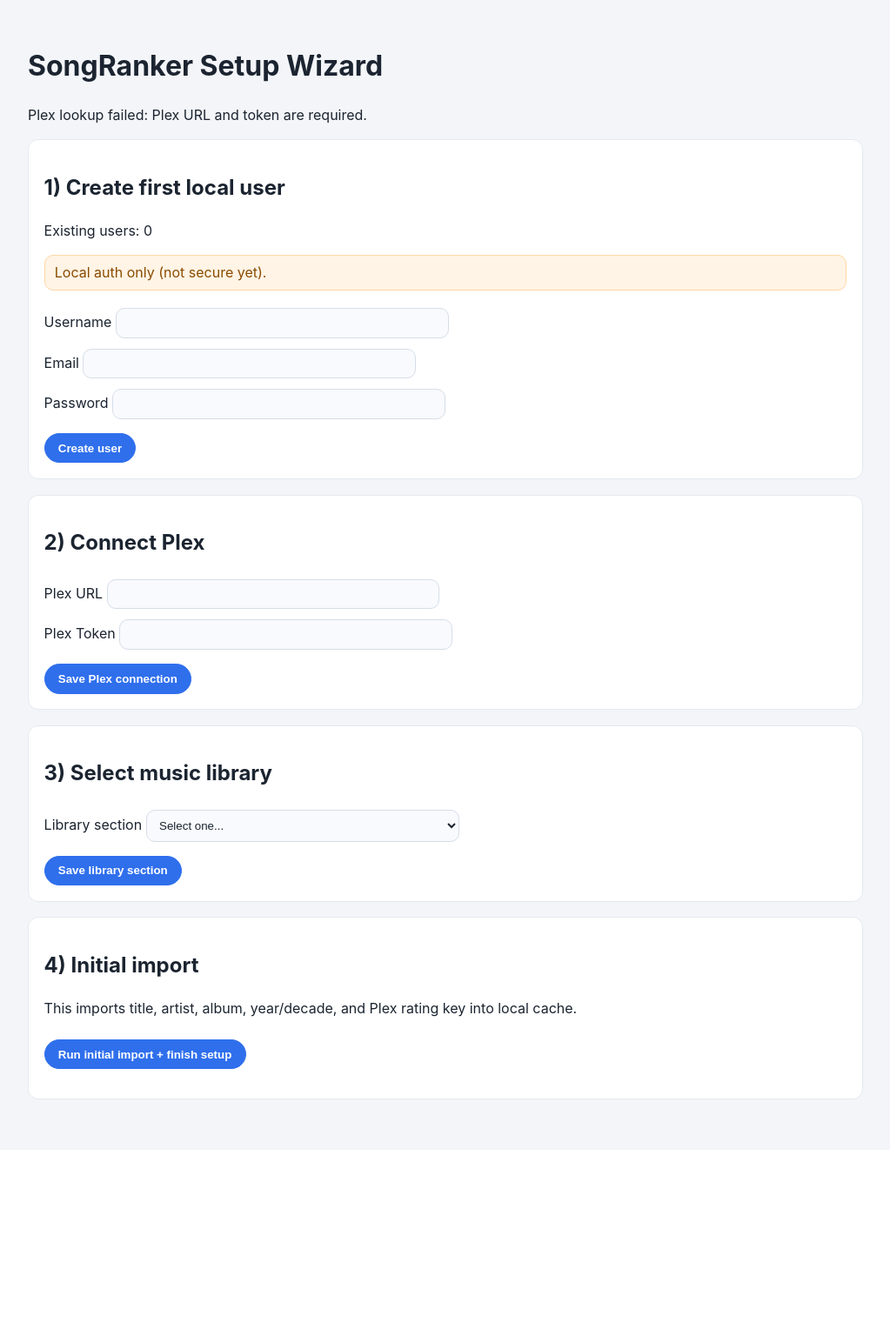
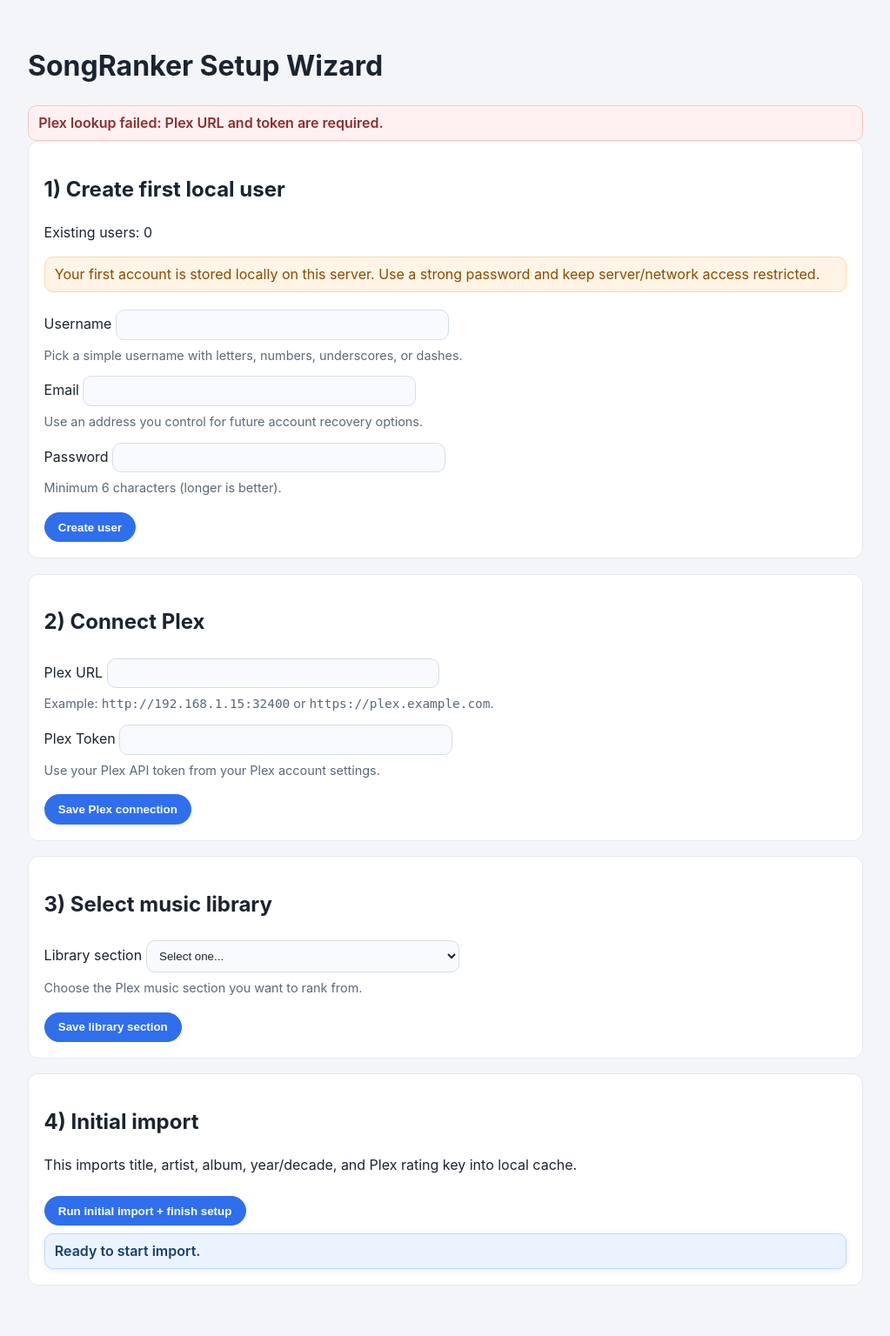
Before and after one commit to tyighter/songranker, a FastAPI app: page /setup in a window 1280 px wide. Shown: the whole page at 87% size, without its empty margins (128-1151 px from the left). Before the commit the page ends 1264 px from the top, so only its background shows below. Run offline with FastAPI, Linux system fonts and the light colour scheme; data comes from the database, SQL or seed files in the repository; parts of the project's set-up code (start-up, migrations or seed data) failed here and were passed over.

Commit message:
Improve setup/sign-in inline statuses and helper guidance

```diff
--- a/app/static/styles.css
+++ b/app/static/styles.css
@@ -281,6 +281,49 @@ button.secondary {
   padding: 0.5rem 0.7rem;
 }
 
+.helper-text {
+  margin: 0.1rem 0 0.55rem;
+  color: #5a6878;
+  font-size: 0.9rem;
+}
+
+.status-info,
+.status-success,
+.status-error {
+  margin: 0.55rem 0 0;
+  border-radius: 10px;
+  padding: 0.5rem 0.7rem;
+  border: 1px solid transparent;
+  font-weight: 600;
+}
+
+.status-info {
+  color: #184069;
+  background: #eaf3ff;
+  border-color: #bdd8ff;
+}
+
+.status-success {
+  color: #155c2f;
+  background: #e8f8ec;
+  border-color: #b8e9c5;
+}
+
+.status-error {
+  color: #8b2d2d;
+  background: #fff1f1;
+  border-color: #f6c6c6;
+}
+
+.status-hidden {
+  display: none;
+}
+
+.import-status {
+  font-size: 1rem;
+  box-shadow: 0 1px 8px rgba(15, 23, 38, 0.08);
+}
+
 .filter-summary {
   margin: 0;
   color: #444;
--- a/app/templates/setup.html
+++ b/app/templates/setup.html
@@ -11,33 +11,40 @@
     <h1>SongRanker Setup Wizard</h1>
 
     {% if error %}
-    <p class="error">Plex lookup failed: {{ error }}</p>
+    <p class="status-error">Plex lookup failed: {{ error }}</p>
     {% endif %}
 
     <section class="panel">
       <h2>1) Create first local user</h2>
       <p>Existing users: {{ users_count }}</p>
-      <p class="warning">Local auth only (not secure yet).</p>
-      <form method="post" action="/api/setup/user">
+      <p class="warning">Your first account is stored locally on this server. Use a strong password and keep server/network access restricted.</p>
+      <form method="post" action="/api/setup/user" id="setup-user-form">
         <label>Username <input type="text" name="username" required /></label>
+        <p class="helper-text">Pick a simple username with letters, numbers, underscores, or dashes.</p>
         <label>Email <input type="email" name="email" required /></label>
+        <p class="helper-text">Use an address you control for future account recovery options.</p>
         <label>Password <input type="password" name="password" required minlength="6" /></label>
+        <p class="helper-text">Minimum 6 characters (longer is better).</p>
         <button type="submit">Create user</button>
+        <p id="setup-user-status" class="status-info status-hidden" aria-live="polite"></p>
       </form>
     </section>
 
     <section class="panel">
       <h2>2) Connect Plex</h2>
-      <form method="post" action="/api/setup/plex">
+      <form method="post" action="/api/setup/plex" id="setup-plex-form">
         <label>Plex URL <input type="url" name="plex_url" value="{{ settings.plex_url or '' }}" required /></label>
+        <p class="helper-text">Example: <code>http://192.168.1.15:32400</code> or <code>https://plex.example.com</code>.</p>
         <label>Plex Token <input type="password" name="plex_token" value="{{ settings.plex_token or '' }}" required /></label>
+        <p class="helper-text">Use your Plex API token from your Plex account settings.</p>
         <button type="submit">Save Plex connection</button>
+        <p id="setup-plex-status" class="status-info status-hidden" aria-live="polite"></p>
       </form>
     </section>
 
     <section class="panel">
       <h2>3) Select music library</h2>
-      <form method="post" action="/api/setup/library">
+      <form method="post" action="/api/setup/library" id="setup-library-form">
         <label>Library section
           <select name="plex_music_section_id" required>
             <option value="">Select one...</option>
@@ -46,7 +53,9 @@
             {% endfor %}
           </select>
         </label>
+        <p class="helper-text">Choose the Plex music section you want to rank from.</p>
         <button type="submit">Save library section</button>
+        <p id="setup-library-status" class="status-info status-hidden" aria-live="polite"></p>
       </form>
     </section>
 
@@ -54,22 +63,49 @@
       <h2>4) Initial import</h2>
       <p>This imports title, artist, album, year/decade, and Plex rating key into local cache.</p>
       <button id="run-import-btn">Run initial import + finish setup</button>
-      <p id="import-status"></p>
+      <p id="import-status" class="status-info import-status" data-state="starting" aria-live="polite">Ready to start import.</p>
     </section>
   </main>
 
   <script>
+    function setInlineStatus(el, message, variant = "status-info") {
+      el.textContent = message;
+      el.className = `${variant}`;
+    }
+
+    function showSubmitting(formId, statusId, message) {
+      const form = document.getElementById(formId);
+      const status = document.getElementById(statusId);
+      form.addEventListener("submit", () => {
+        setInlineStatus(status, message, "status-info");
+      });
+    }
+
+    showSubmitting("setup-user-form", "setup-user-status", "Creating your local user...");
+    showSubmitting("setup-plex-form", "setup-plex-status", "Saving Plex connection...");
+    showSubmitting("setup-library-form", "setup-library-status", "Saving library selection...");
+
+    function setImportState(state, message) {
+      const status = document.getElementById("import-status");
+      const importBtn = document.getElementById("run-import-btn");
+      status.dataset.state = state;
+      if (state === "done") setInlineStatus(status, message, "status-success import-status");
+      else if (state === "failed") setInlineStatus(status, message, "status-error import-status");
+      else setInlineStatus(status, message, "status-info import-status");
+      importBtn.disabled = state === "importing";
+    }
+
     document.getElementById("run-import-btn").addEventListener("click", async () => {
-      const status = document.getElementById("import-status");
-      status.textContent = "Importing tracks from Plex...";
+      setImportState("starting", "Starting import...");
+      setImportState("importing", "Importing tracks from Plex. This can take a minute.");
       const response = await fetch("/api/setup/import", { method: "POST" });
       if (!response.ok) {
         const body = await response.json().catch(() => ({}));
-        status.textContent = body.detail || "Import failed";
+        setImportState("failed", body.detail || "Import failed.");
         return;
       }
       const payload = await response.json();
-      status.textContent = `Imported ${payload.imported}, updated ${payload.updated}. Redirecting...`;
+      setImportState("done", `Import complete. Imported ${payload.imported}, updated ${payload.updated}. Redirecting...`);
       window.location.href = "/";
     });
   </script>
```
Also changed, not shown: app/templates/index.html (+20 -15 lines), app/templates/signin.html (+39 -3 lines).
